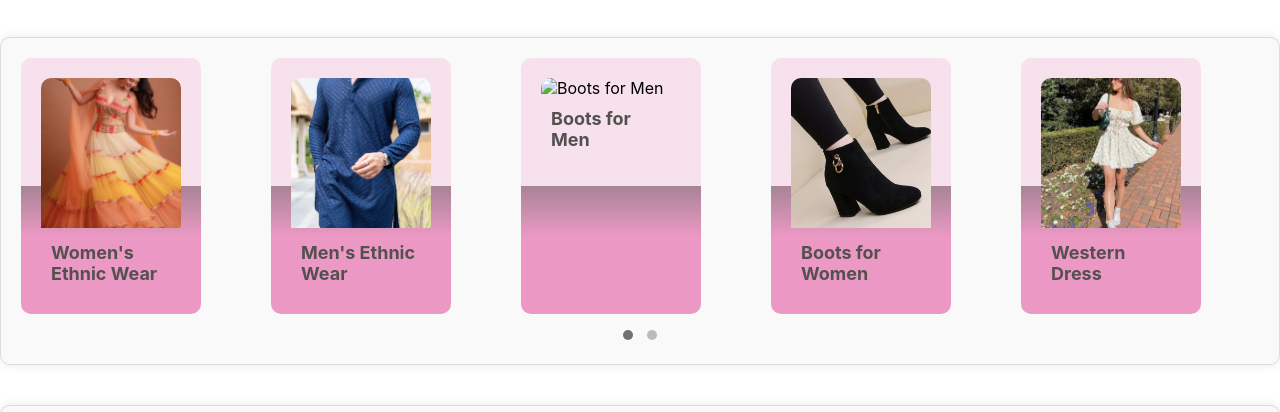
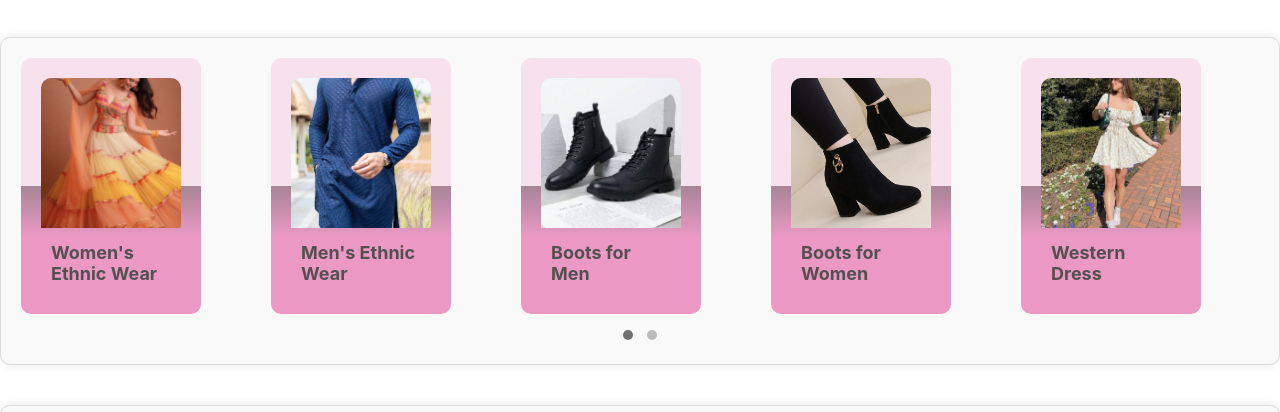
Before and after one commit to Shiwangi6587/Myntra, a website: page index.html in a window 1280 px wide. Shown: the part 311-723 px from the top of the page. Drawn offline with nearby package versions, Linux system fonts and the light colour scheme; no server answers.

Commit message:
new chnage

```diff
--- a/index.html
+++ b/index.html
@@ -86,7 +86,7 @@
                     <p class="colored-text">Men's Ethnic Wear</p>
                 </div>
                 <div class="category-item">
-                    <img src="./images/Men'sBoots.jpg" alt="Boots for Men">
+                    <img src="./images/Men's Boots.jpg" alt="Boots for Men">
                     <p class="colored-text">Boots for Men</p>
                 </div>
                 <div class="category-item">
```
